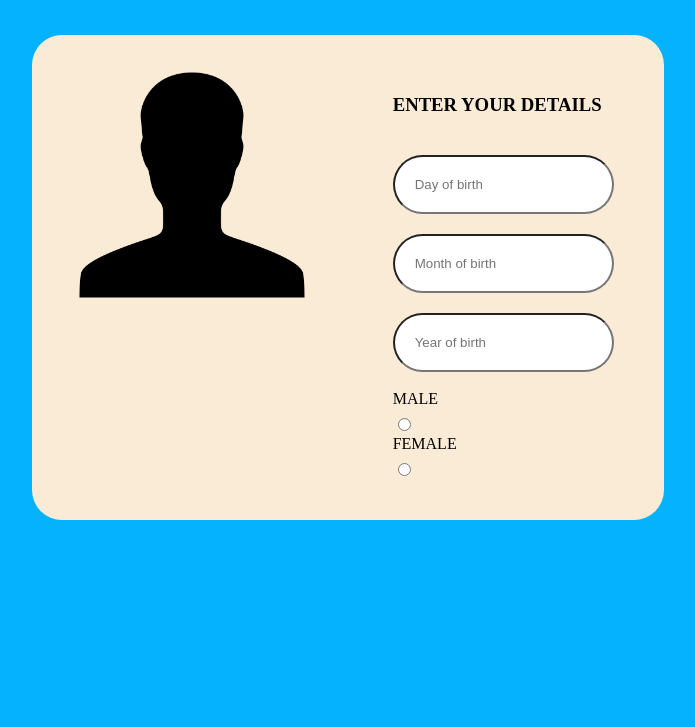
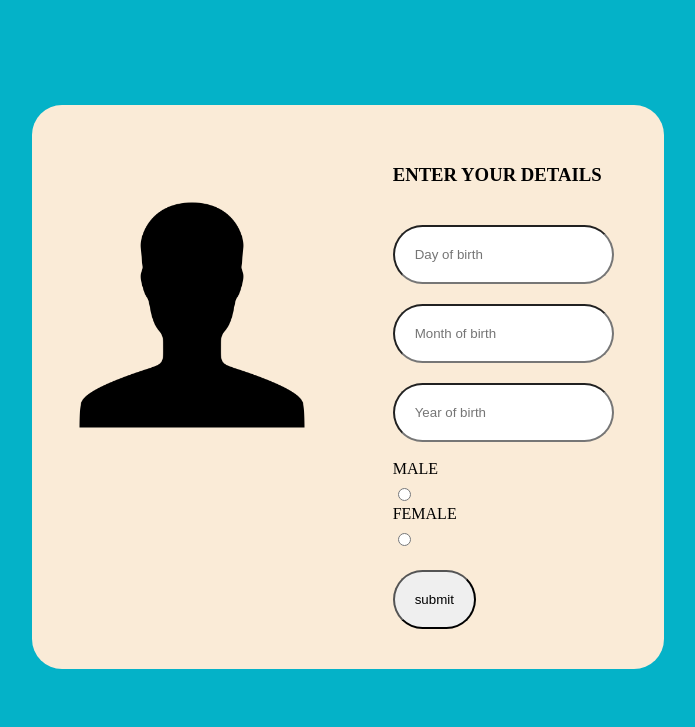
Before and after one commit to Kenneth-joseph/proj-2-know, a plain HTML site: page index.html in a window 1280 px wide. Shown: the part 73-800 px from the top of the page, without its empty margins (292-987 px from the left). Drawn offline with Linux system fonts and the light colour scheme.

Commit message:
added my arrays in my js file, and enhanced my home page

```diff
--- a/index.html
+++ b/index.html
@@ -7,7 +7,7 @@
     <title>
 
     </title>
-    <body bg-color= 04B2FE;>
+    <body>
 
    <h1>KNOW YOURSELF</h1>
    <container>
@@ -16,16 +16,14 @@
       </div>
    <form>
      <h3>ENTER YOUR DETAILS</h3>
-     <!-- <label>Day of Birth</label></br> -->
      <input type="number" placeholder="Day of birth"></br>
-     <!-- <label>Month of Birth</label></br> -->
      <input type="number" placeholder="Month of birth"></br>
-     <!-- <label>Year of Birth</label></br> -->
      <input type="number" placeholder="Year of birth"></br></br>
      <label>MALE</label></br>
      <input type="radio"> </br>
      <label>FEMALE</label></br>
    <input type="radio"> </br>
+    <input type="submit" value="submit">
    </form>
 
   </container>
--- a/one.js
+++ b/one.js
@@ -0,0 +1,2 @@
+var maleName =["kwasi", "kwadwo","kwabena","kwaku","yaw","kofi","kwame"];
+var femaleName=["Akosua", "Adwao","Abenaa", "Akua","Yaa","Afua"];
--- a/styles.css
+++ b/styles.css
@@ -9,7 +9,7 @@ container{
     margin:0 auto;
     border: 0px solid black;
     border-radius: 30px 30px;
-    margin-top:50px;
+    margin-top:120px;
 
 }
 form{
@@ -27,9 +27,13 @@ form{
 
 
 body{
-    background-color:rgb(4,178,254);
+    background-color:rgb(4,178,200);
 }
 
 input[type=radio],label{
  margin-top: 10px;
 }
+.image{
+    margin-top:60px;
+
+}
```
